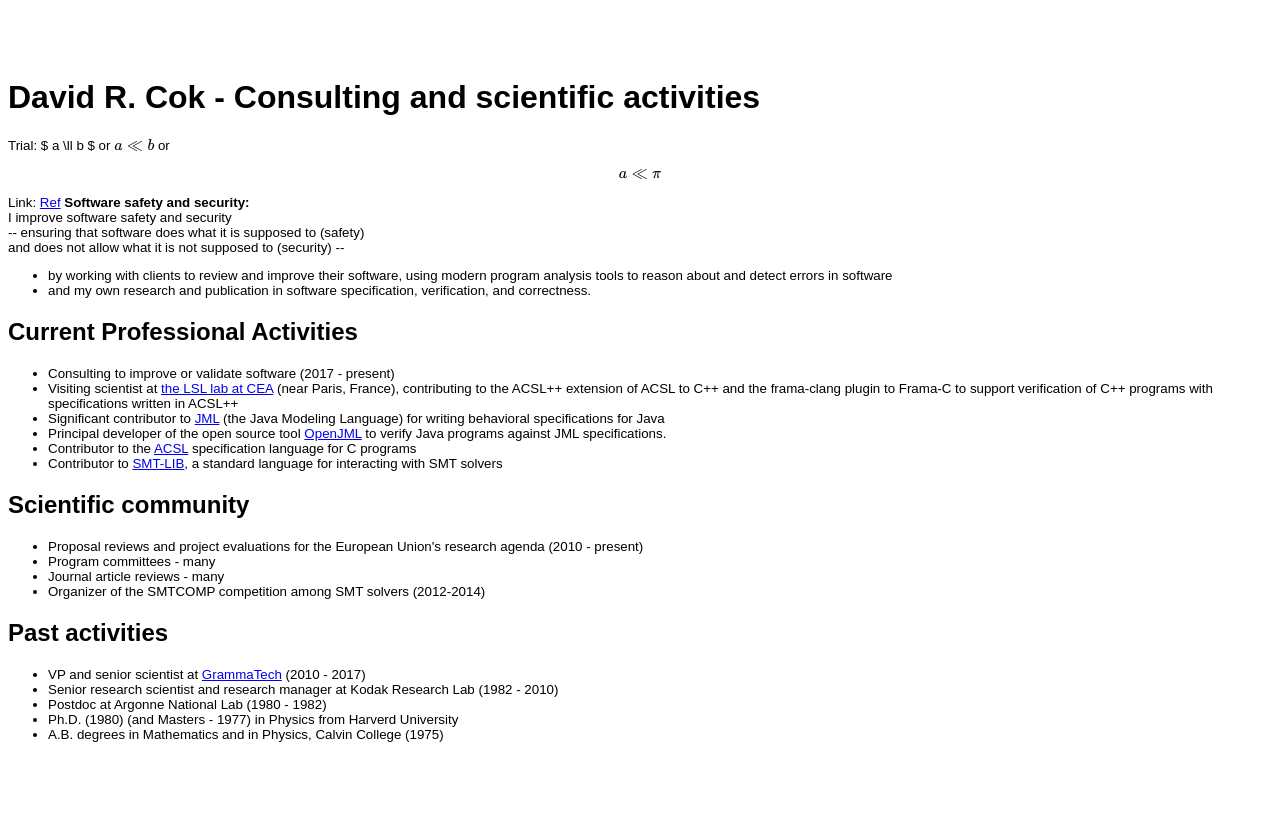
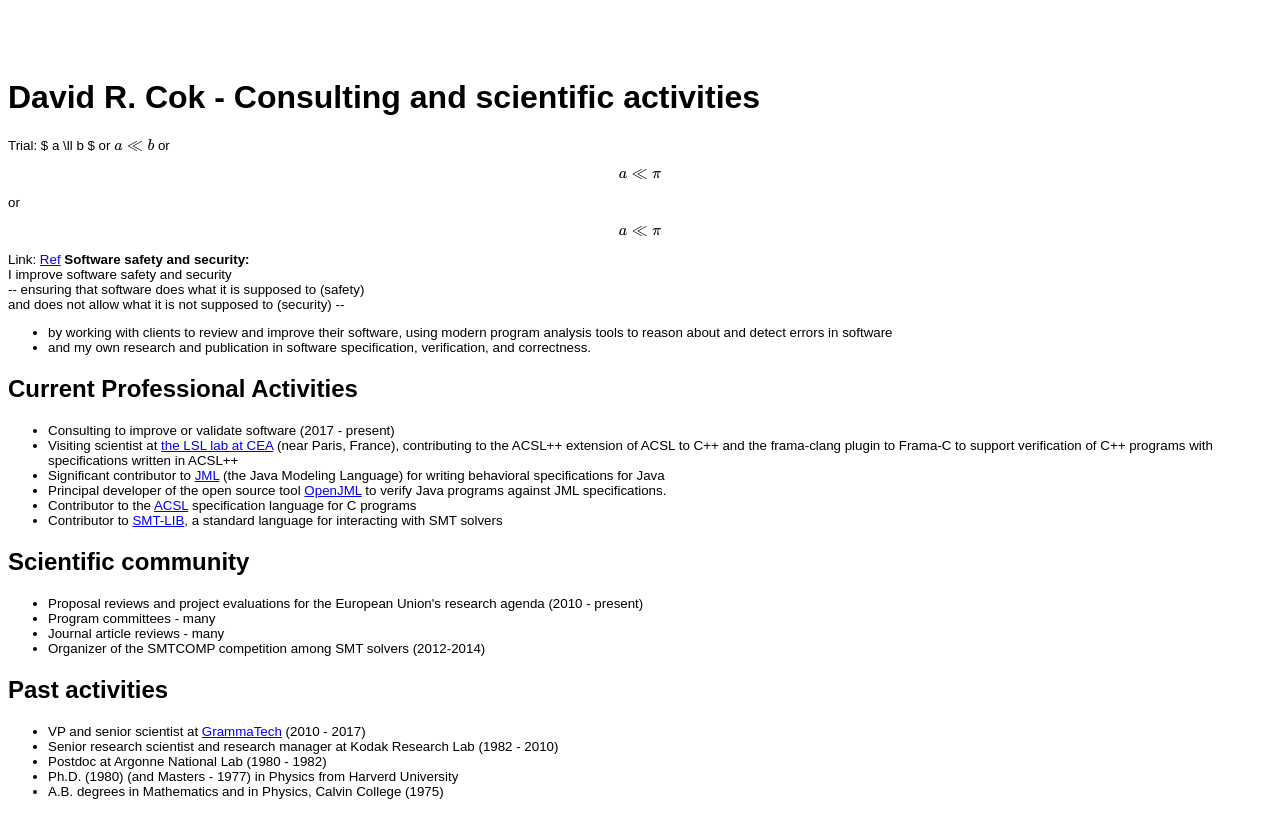
Before and after one commit to davidcok/davidcok.github.io, a Jekyll site: the page index.html, which Jekyll copies as it is, in a window 1280 px wide. Shown: the top 838 px of the page. Built offline with Jekyll 4.4.1, drawn with Linux system fonts in a browser that asks for light colours.

Commit message:
experimenting

```diff
--- a/index.html
+++ b/index.html
@@ -19,7 +19,7 @@
 <body>
 <h1>David R. Cok - Consulting and scientific activities</h1>
 
-Trial:  $ a \ll b $  or \( a \ll b \) or $$ a \ll \pi $$
+Trial:  $ a \ll b $  or \( a \ll b \) or $$ a \ll \pi $$ or \[ a \ll \pi \]
 
 Link: <a href="temp/DafnyRef">Ref</a>
 
```
